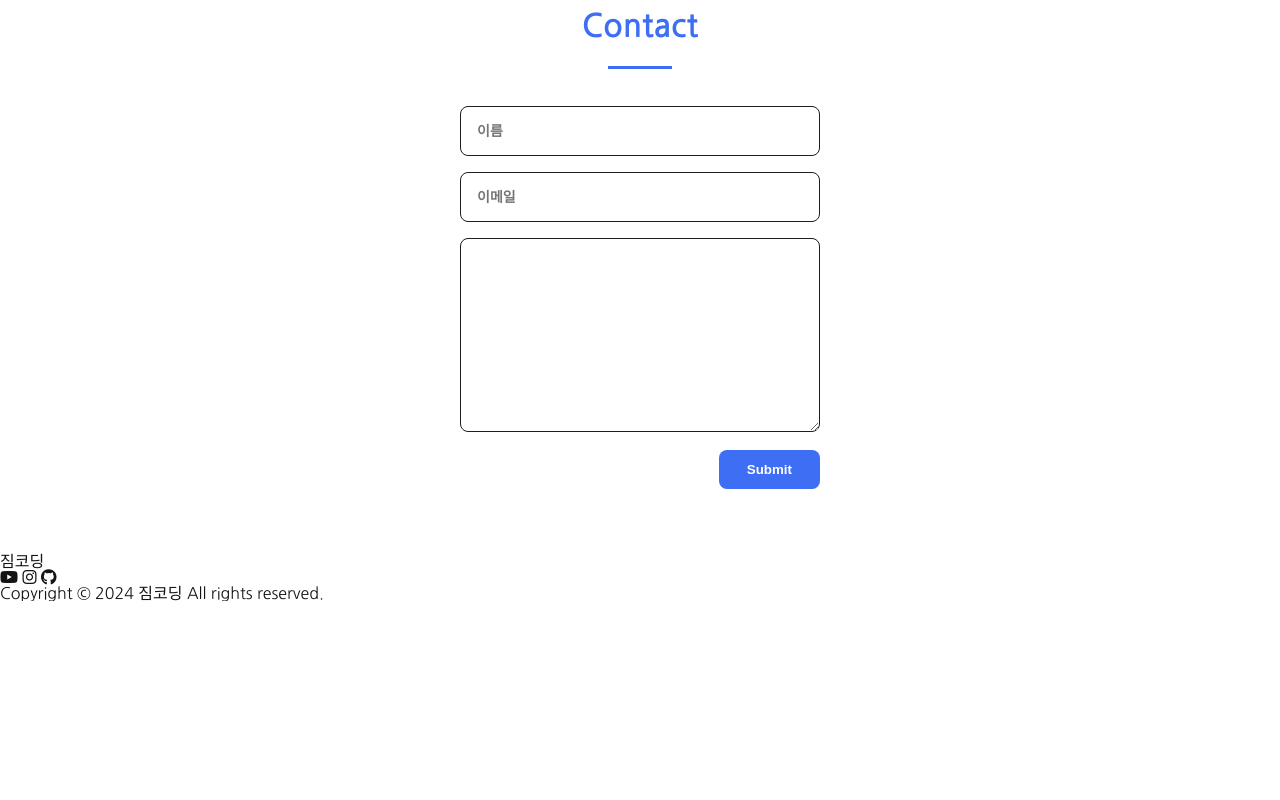
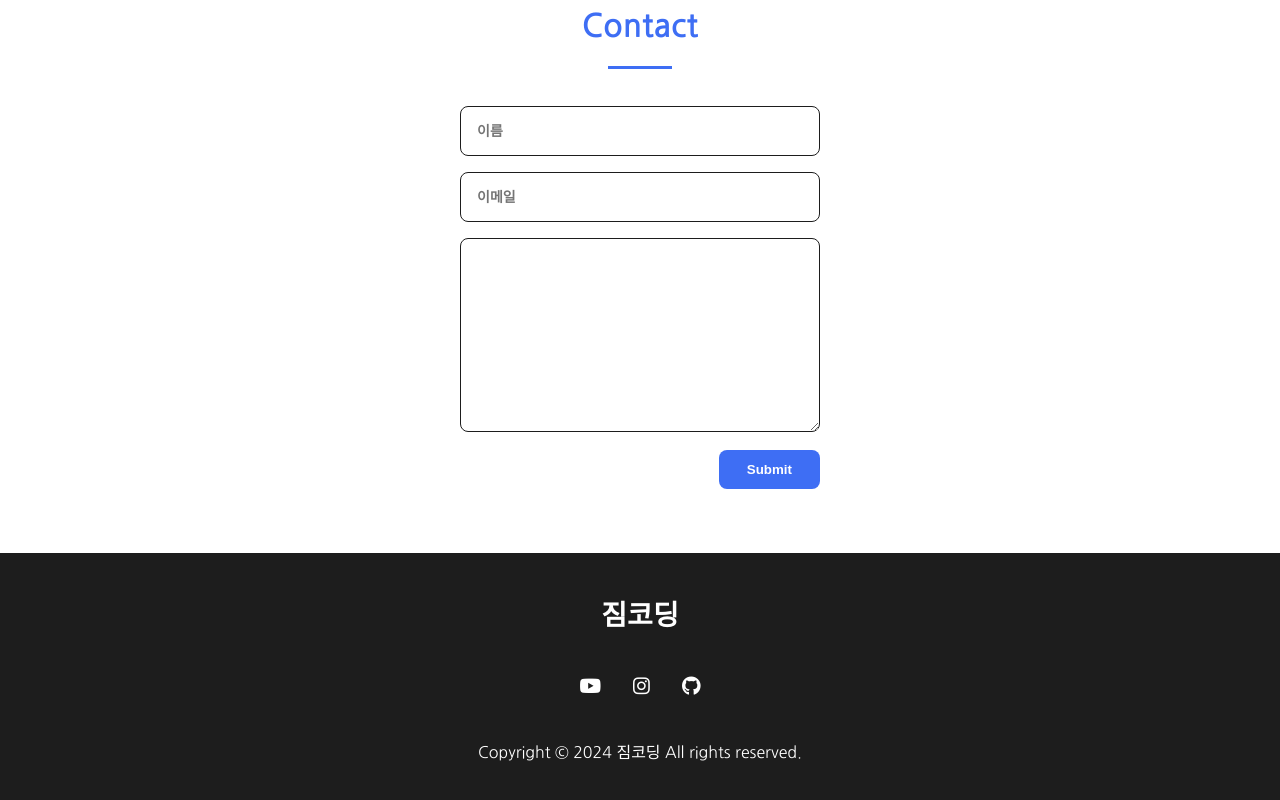
Before and after one commit to gymcoding/instagram-clone, a website: page index.html in a window 1280 px wide. Shown: the part 1816-2616 px from the top of the page. Before the commit the page ends 2417 px from the top, so only its background shows below. Drawn offline with Linux system fonts and the light colour scheme.

Commit message:
21_푸터 스타일

```diff
--- a/css/style.css
+++ b/css/style.css
@@ -352,3 +352,31 @@ body {
   margin-left: auto;
   display: block;
 }
+
+/* --------------------------------- Footer --------------------------------- */
+
+.footer {
+  background-color: var(--dark-color);
+  color: var(--white-color);
+  text-align: center;
+  padding: 3rem 0;
+  font-weight: var(--font-weight-bold);
+}
+
+.footer__title {
+  font-size: 1.75rem;
+  margin-bottom: var(--ms-4);
+}
+.footer__social {
+  margin-bottom: var(--ms-4);
+  display: flex;
+  justify-content: center;
+  column-gap: 2rem;
+}
+.footer__icon {
+  font-size: 1.2rem;
+}
+.footer__copy {
+  font-style: var(--font-size-6);
+  font-weight: var(--font-weight-medium);
+}
--- a/index.html
+++ b/index.html
@@ -309,28 +309,31 @@
 
     <!-- ------------------------------- FOOTER -------------------------------- -->
     <footer class="footer">
-      <p>짐코딩</p>
-      <div>
+      <p class="footer__title">짐코딩</p>
+      <div class="footer__social">
         <a
           href="https://www.youtube.com/@gymcoding"
           target="_blank"
           title="짐코딩 유튜브 링크"
+          class="footer__link"
         >
-          <i class="fa-brands fa-youtube"></i>
+          <i class="fa-brands fa-youtube footer__icon"></i>
         </a>
         <a
           href="https://www.instagram.com/gymcoding/"
           target="_blank"
           title="짐코딩 인스타그램 링크"
+          class="footer__link"
         >
-          <i class="fa-brands fa-instagram"></i>
+          <i class="fa-brands fa-instagram footer__icon"></i>
         </a>
         <a
           href="https://github.com/gymcoding"
           target="_blank"
           title="짐코딩 깃허브 링크"
+          class="footer__link"
         >
-          <i class="fa-brands fa-github"></i>
+          <i class="fa-brands fa-github footer__icon"></i>
         </a>
       </div>
       <p class="footer__copy">
```
